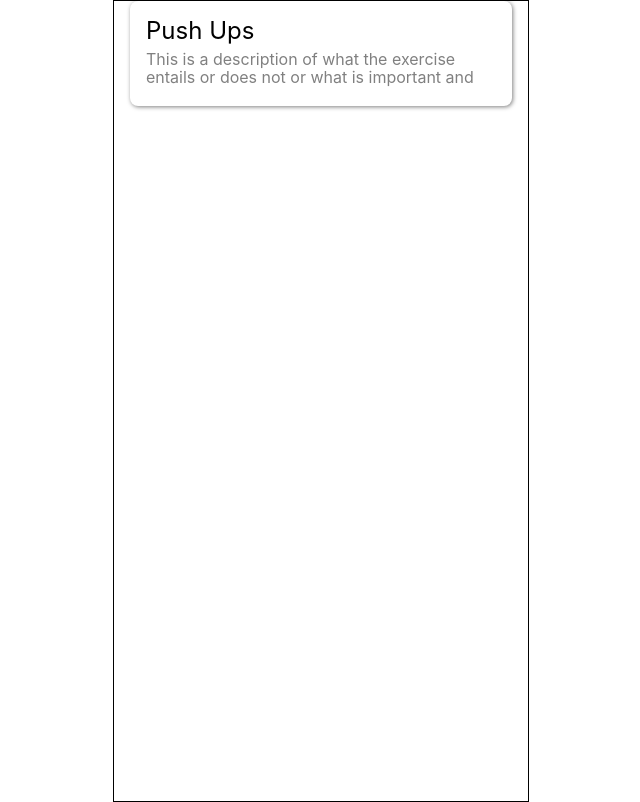
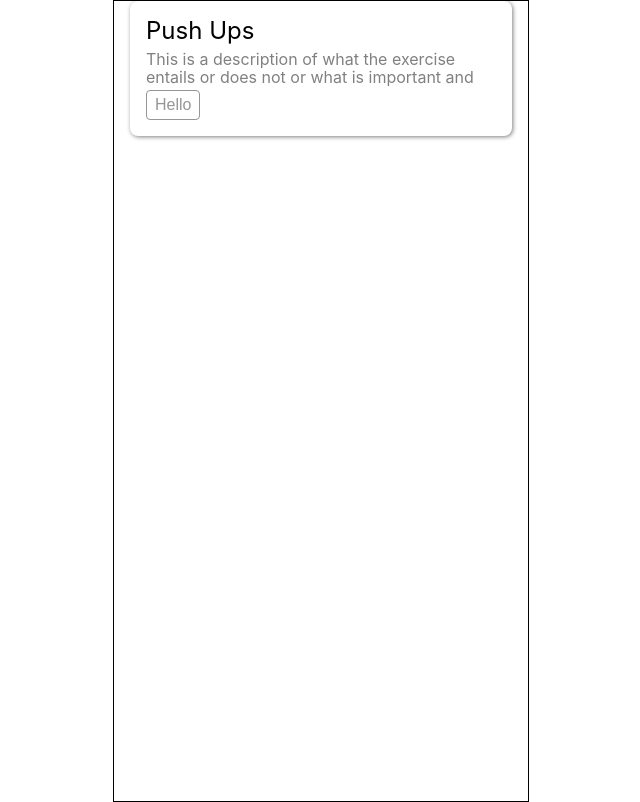
Before and after one commit to MDBoticano/gym-react, a React (Create React App) app: page / in a window 1280 px wide. Shown: the whole page, without its empty margins (319-959 px from the left). Built offline with nearby package versions, Linux system fonts and the light colour scheme.

Commit message:
Create Tag styled-component

```diff
--- a/src/App.jsx
+++ b/src/App.jsx
@@ -2,6 +2,7 @@ import React from 'react';
 
 import Exercises from './components/Exercises';
 import Card from './components/Card';
+import Tag from './components/Tag';
 
 const App = () => {
   return (
@@ -11,7 +12,9 @@ const App = () => {
       <Card
         title={"Push Ups"}
         description={"This is a description of what the exercise entails or does not or what is important and necessarr…"}
-      />
+      >
+        <Tag text={"Hello"} />
+      </Card>
       </Exercises>
     </div>
   );
--- a/src/components/Card.jsx
+++ b/src/components/Card.jsx
@@ -57,6 +57,7 @@ const Card = (props) => {
     <StyledCard attribute={props.style}>
       <CardTitle title={props.title} />
       <CardDescription description={props.description} />
+      {props.children}
     </StyledCard>
   );
 }
--- /dev/null
+++ b/src/components/Tag.jsx
@@ -0,0 +1,30 @@
+import React from 'react';
+import styled from 'styled-components';
+
+const StyledTag = styled.button`
+  border: solid 1px hsl(0, 0%, 59%);
+  padding: 0.25rem 0.5rem;
+
+  border-radius: 0.25rem;
+
+  background-color: white;
+`
+
+const StyledTagText = styled.p`
+  padding: 0;
+  margin: 0;
+
+  font-size: 1rem;
+  line-height: 1.25rem;
+  color: hsl(0, 0%, 59%);
+`
+
+const Tag = (props) => {
+  return (
+    <StyledTag attribute={props.style}>
+      <StyledTagText>{props.text}</StyledTagText>
+    </StyledTag>
+  );
+};
+
+export default Tag;
```
